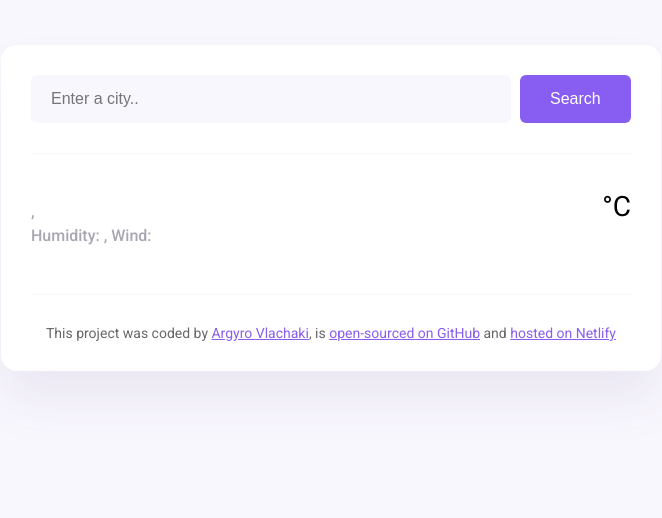
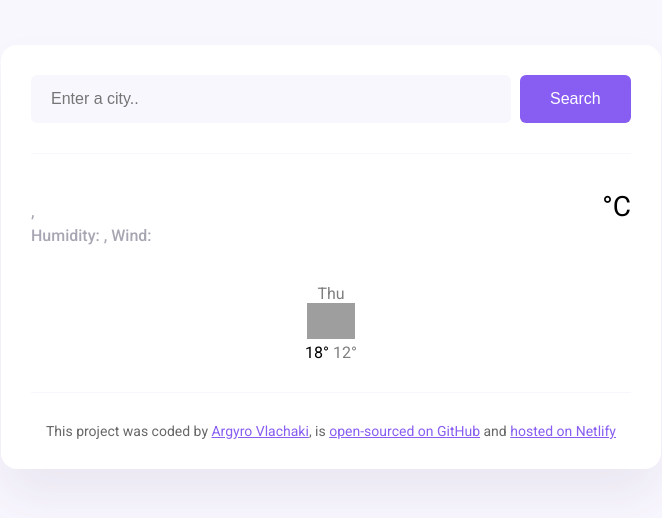
Before and after one commit to CtrlFrontfire/meteo-app, a plain HTML site: page index.html in a window 1280 px wide. Shown: the whole page, without its empty margins (309-971 px from the left). Drawn offline with nearby package versions, Linux system fonts and the light colour scheme; no server answers; grey boxes are pictures that could not be loaded.

Commit message:
Added weather forecast HTML with demi-contents
Wrapped everything into classes to style on CSS
Added Bootstrap grid to later use multiple columns
Added first day on the forecast on HTML to be able to multiply the weather forecast in JS.

```diff
--- a/index.html
+++ b/index.html
@@ -45,6 +45,22 @@
             <div class="weatehr-app-unit">°C</div>
           </div>
         </div>
+        <div class="weather-forecast">
+          <div class="row">
+            <div class="col-2">
+              <div class="weather-forecast-date">Thu</div>
+              <img
+                src="https://openweathermap.org/img/wn/50d@2x.png"
+                alt=""
+                width="48"
+              />
+              <div class="weather-forecast-temperatures">
+                <span class="weather-forcast-temperature-max">18° </span>
+                <span class="weather-forecast-temperature-min">12°</span>
+              </div>
+            </div>
+          </div>
+        </div>
       </main>
 
       <footer>
--- a/src/style.css
+++ b/src/style.css
@@ -93,3 +93,20 @@ footer {
   font-size: 14px;
   color: rgba(0, 0, 0, 0.6);
 }
+
+.weather-forecast {
+  text-align: center;
+  margin-top: 20px;
+  color: black;
+}
+.weather-forecast-date {
+  font-size: 16px;
+  opacity: 0.5;
+}
+
+.weather-forecast-temperature {
+  font-size: 13px;
+}
+.weather-forecast-temperature-min {
+  opacity: 0.5;
+}
```
